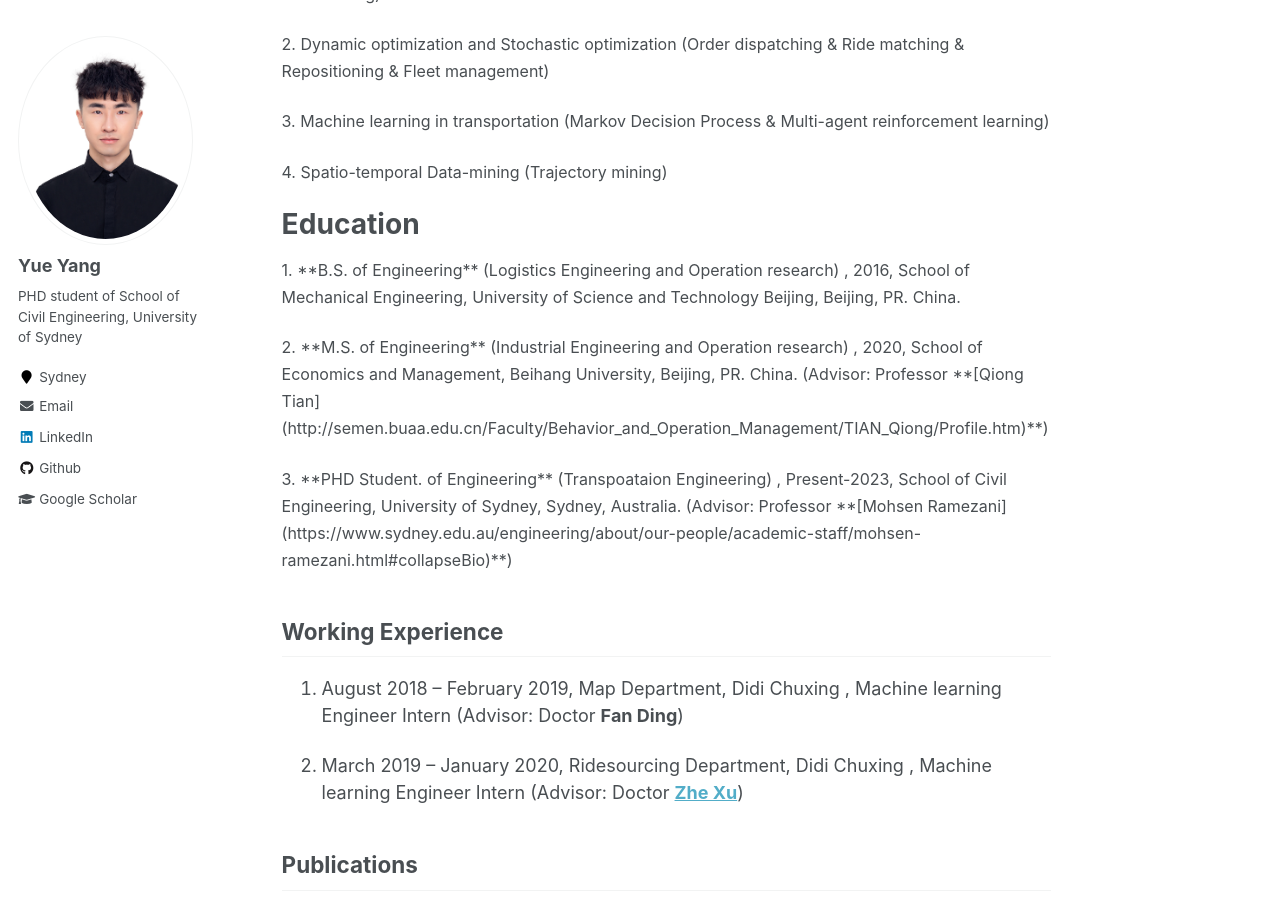
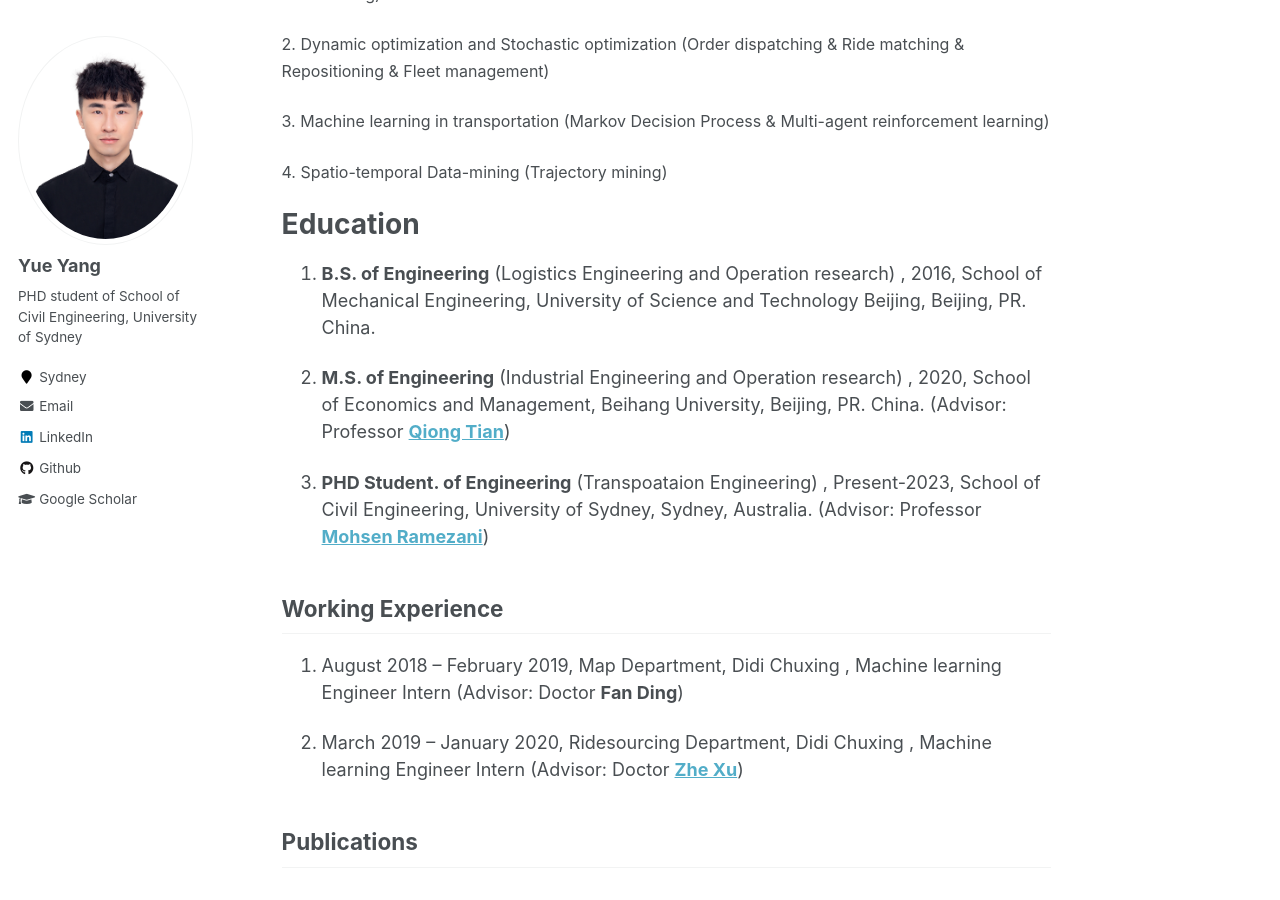
Before and after one commit to marco-yue/biography, a Jekyll site: the page built from _pages/about.md, in a window 1280 px wide and 900 px high, scrolled down 584 px. Built offline with Jekyll 4.4.1, drawn with Linux system fonts in a browser that asks for light colours.

Commit message:
Update about.md

```diff
--- a/_pages/about.md
+++ b/_pages/about.md
@@ -36,17 +36,12 @@ redirect_from:
 
 # Education
 
-<p><font size=3>
+
 1. **B.S. of Engineering** (Logistics Engineering and Operation research) , 2016, School of Mechanical Engineering, University of Science and Technology Beijing, Beijing, PR. China.
- </font></p>
 
-<p><font size=3>
 2. **M.S. of Engineering** (Industrial Engineering and Operation research) , 2020, School of Economics and Management, Beihang University, Beijing, PR. China. (Advisor: Professor **[Qiong Tian](http://semen.buaa.edu.cn/Faculty/Behavior_and_Operation_Management/TIAN_Qiong/Profile.htm)**)
-</font></p>
 
-<p><font size=3>
 3. **PHD Student. of Engineering** (Transpoataion Engineering) , Present-2023, School of Civil Engineering, University of Sydney, Sydney, Australia. (Advisor: Professor **[Mohsen Ramezani](https://www.sydney.edu.au/engineering/about/our-people/academic-staff/mohsen-ramezani.html#collapseBio)**)
- </font></p>
 
 ## Working Experience
 
```
